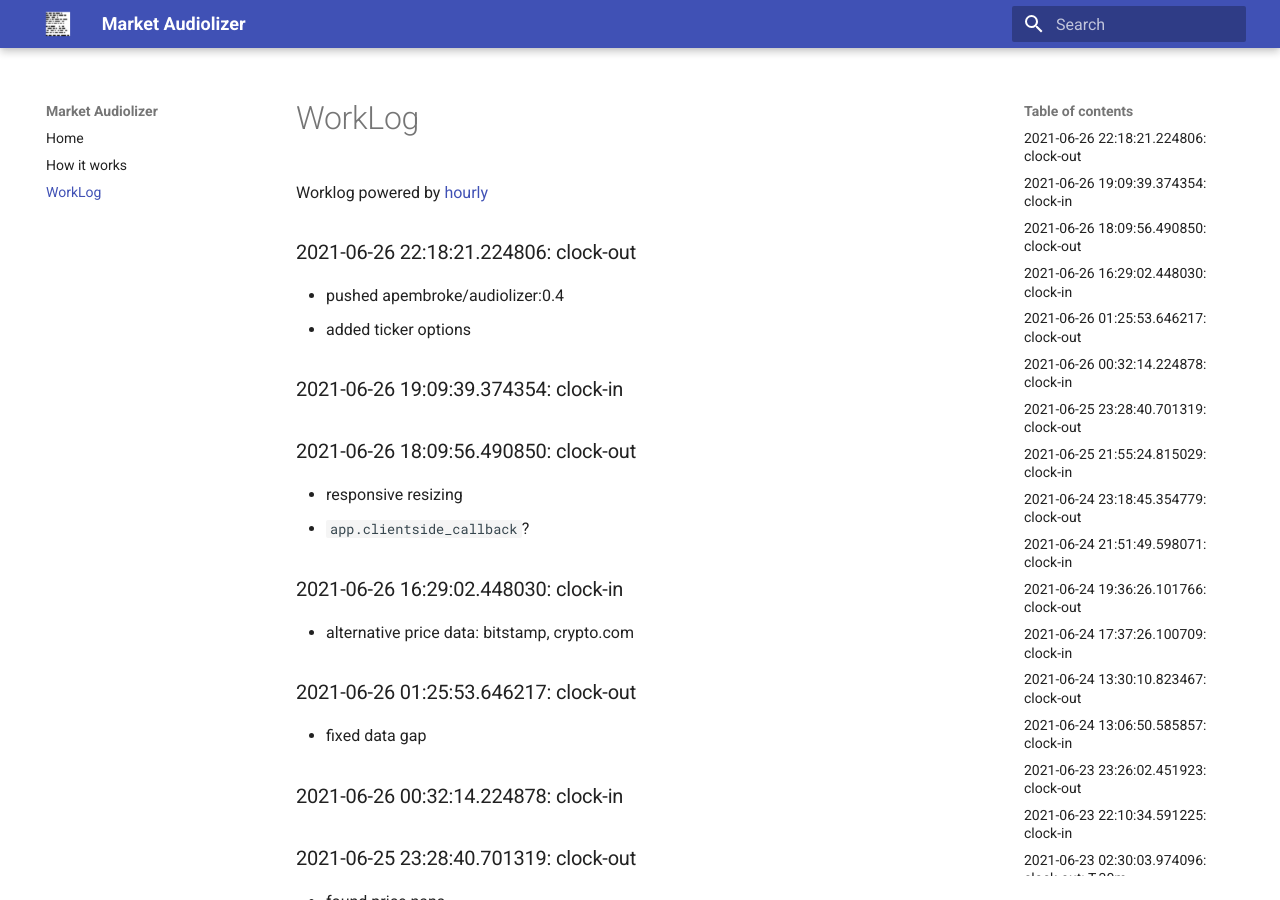
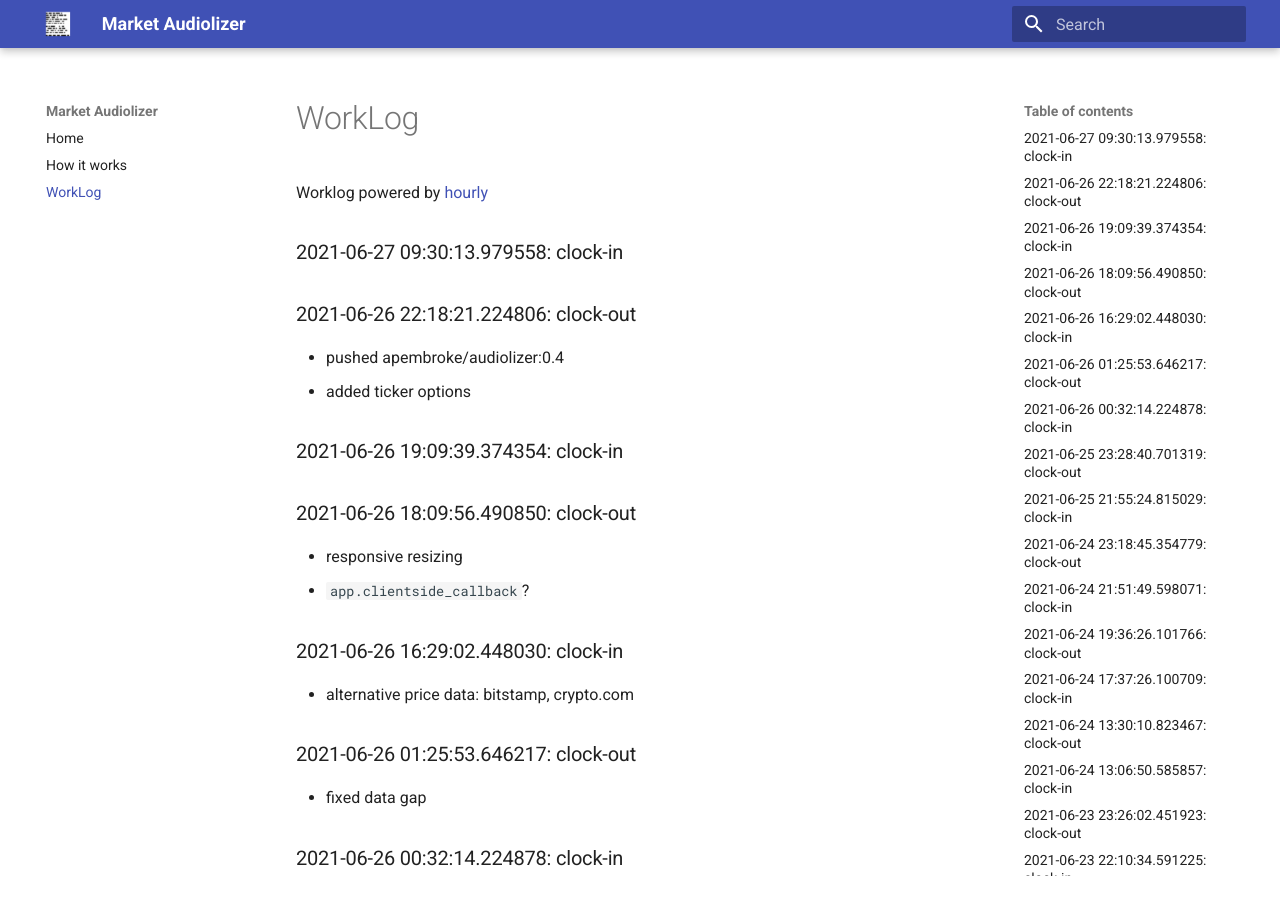
Before and after one commit to asherp/audiolizer, an MkDocs documentation site: the page built from docs/WorkLog.md, in a window 1280 px wide and 900 px high. Built offline with MkDocs 1.6.1 and Material for MkDocs 9.7.7, drawn with Linux system fonts in a browser that asks for light colours.

Commit message:
clock-in

```diff
--- a/WorkLog.md
+++ b/WorkLog.md
@@ -1,3 +1,6 @@
+
+### 2021-06-27 09:30:13.979558: clock-in
+
 ### 2021-06-26 22:18:21.224806: clock-out
 
 * pushed apembroke/audiolizer:0.4
```
